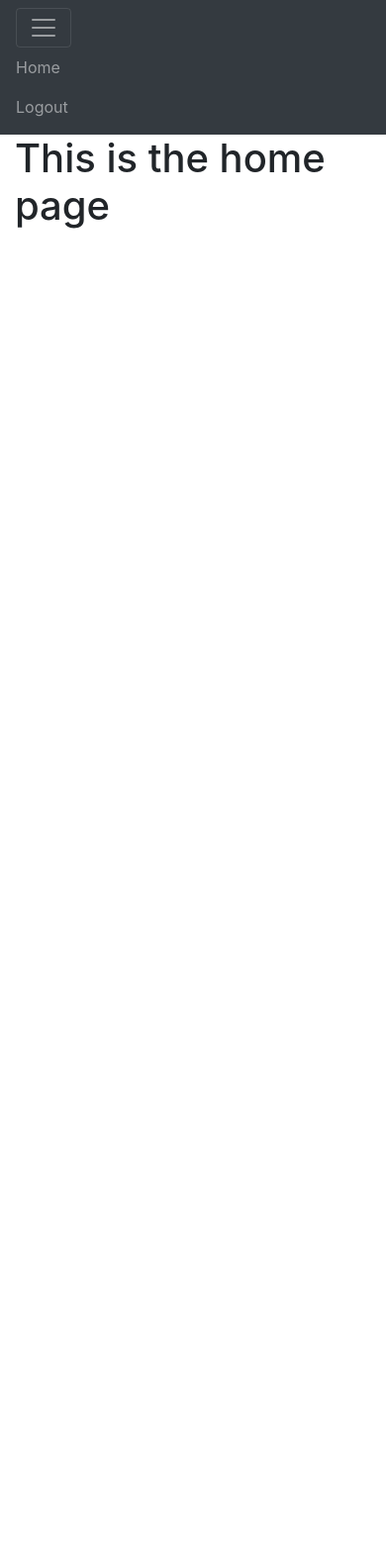
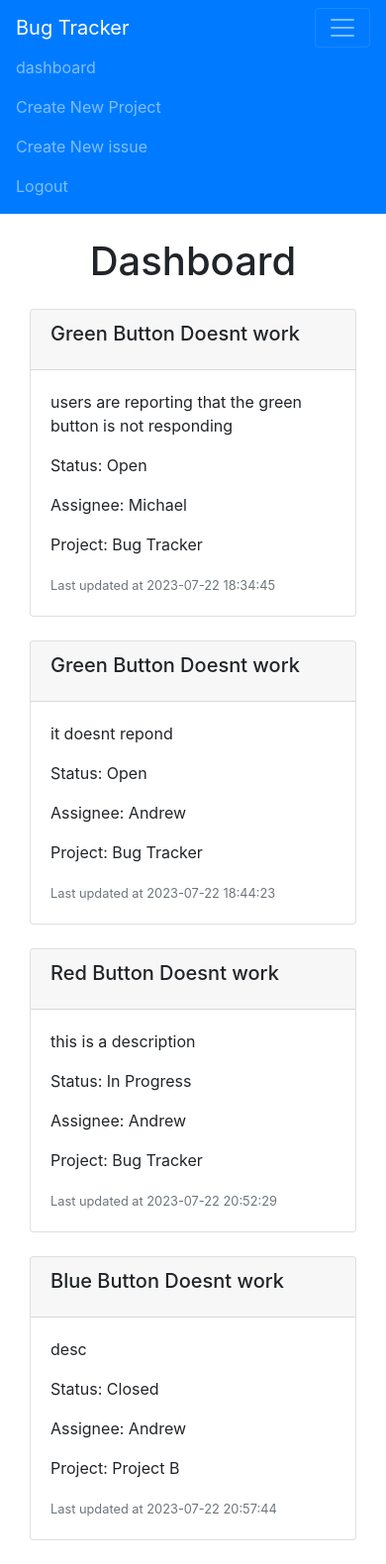
Before and after one commit to AndrewMaged814/Bug-Tracking, a Flask app: page / in a window 390 px wide, after a click that opens the changed part. Shown: the whole page at 99% size. Before the commit the page ends 231 px from the top, so only its background shows below. Run offline with Flask 3, Linux system fonts and the light colour scheme; a user stored in the database is signed in; some libraries are stand-ins or nearby versions.

Commit message:
Added dashboard, Create new ticket, new project Now dashboard shows properly

```diff
--- a/main.py
+++ b/main.py
@@ -3,4 +3,4 @@ from website import create_app
 app = create_app()
 
 if __name__ == '__main__':
-    app.run()
+    app.run(debug=True)
--- a/website/__init__.py
+++ b/website/__init__.py
@@ -19,7 +19,7 @@ def create_app():
     app.register_blueprint(views, url_prefix='/')
     app.register_blueprint(auth, url_prefix='/')
 
-    from .models import User, Note
+    from .models import User, Project
 
     with app.app_context():
         db.create_all()
--- a/website/templates/base.html
+++ b/website/templates/base.html
@@ -14,10 +14,12 @@
       href="https://stackpath.bootstrapcdn.com/font-awesome/4.7.0/css/font-awesome.min.css"
       crossorigin="anonymous"
     />
-    <title>{% block title %}Home{% endblock %}</title>
+
+    <title>{% block title %}Dashboard{% endblock %}</title>
   </head>
   <body>
-    <nav class="navbar navbar-expand-lg navbar-dark bg-dark">
+    <nav class="navbar navbar-dark bg-primary">
+      <a class="navbar-brand" href="/">Bug Tracker</a>
       <button
         class="navbar-toggler"
         type="button"
@@ -29,7 +31,9 @@
       <div class="collapse navbar-collapse" id="navbar">
         <div class="navbar-nav">
           {% if user.is_authenticated %}
-          <a class="nav-item nav-link" id="home" href="/">Home</a>
+          <a class="nav-item nav-link" id="dashboard" href="/">dashboard</a>
+          <a class="nav-item nav-link" id="create_project" href="/create_project">Create New Project</a>
+          <a class="nav-item nav-link" id="create_issue" href="/create_issue">Create New issue</a>
           <a class="nav-item nav-link" id="logout" href="/logout">Logout</a>
           {% else %}
           <a class="nav-item nav-link" id="login" href="/login">Login</a>
@@ -57,9 +61,7 @@
     </div>
     {% endif %} {% endfor %} {% endif %} {% endwith %}
 
-
     <div class="container">{% block content %} {% endblock %}</div>
-
     <script
       src="https://code.jquery.com/jquery-3.2.1.slim.min.js"
       integrity="sha384-KJ3o2DKtIkvYIK3UENzmM7KCkRr/rE9/Qpg6aAZGJwFDMVNA/GpGFF93hXpG5KkN"
@@ -75,5 +77,18 @@
       integrity="sha384-JZR6Spejh4U02d8jOt6vLEHfe/JQGiRRSQQxSfFWpi1MquVdAyjUar5+76PVCmYl"
       crossorigin="anonymous"
     ></script>
+
+{% block javascript %}
+    <script type="text/javascript">
+      function deleteProject(projectId) {
+  fetch("/delete-project", {
+    method: "POST",
+    body: JSON.stringify({ projectId: projectId }),
+  }).then((_res) => {
+    window.location.href = "/";
+  });
+  }
+</script>
+{% endblock %}
   </body>
 </html>
--- /dev/null
+++ b/website/templates/dashboard.html
@@ -0,0 +1,29 @@
+{% extends "base.html" %}
+
+{% block title %}Dashboard{% endblock %}
+
+{% block content %}
+<div class="container mt-4">
+  <h1 class="text-center">Dashboard</h1>
+  <div class="row mt-4">
+    <!-- Loop through the issues and generate Bootstrap cards -->
+    {% for issue in issues %}
+    <div class="col-md-4 mb-4">
+      <div class="card">
+        <div class="card-header">
+          <h5 class="card-title">{{ issue.title }}</h5>
+        </div>
+        <div class="card-body">
+          <p class="card-text">{{ issue.description }}</p>
+          <p class="card-text">Status: {{ issue.status }}</p>
+          <p class="card-text">Assignee: {{ issue.user.first_name }}</p>
+          <p class="card-text">Project: {{ issue.project.name }}</p>
+          <!-- Add other issue information here, if needed -->
+          <p class="card-text"><small class="text-muted">Last updated at {{ issue.date_reported }}</small></p>
+        </div>
+      </div>
+    </div>
+    {% endfor %}
+  </div>
+</div>
+{% endblock %}
--- a/website/templates/home.html
+++ /dev/null
@@ -1,7 +0,0 @@
-{% extends "base.html" %}
-{% block title %}Home{% endblock %}
-
-
-{% block content %}
-<h1> This is the home page</h1>
-{% endblock %}
--- a/website/templates/sign_up.html
+++ b/website/templates/sign_up.html
@@ -1,6 +1,5 @@
 {% extends "base.html" %} {% block title %}Sign Up{% endblock %} {% block
 content %}
-
 <form method="POST">
   <h3 align="center">Sign Up</h3>
   <div class="form-group">
@@ -14,7 +13,7 @@ content %}
     />
   </div>
   <div class="form-group">
-    <label for="firstName">first Name</label>
+    <label for="firstName">First Name</label>
     <input
       type="text"
       class="form-control"
--- a/website/views.py
+++ b/website/views.py
@@ -1,10 +1,84 @@
-# CREATE website roots
-from flask import Blueprint, render_template
-from flask_login import  login_required, current_user
+from flask import Blueprint, render_template, request, flash, jsonify, url_for, redirect
+from flask_login import login_required, current_user
+from .models import User, Project, Bug
+from . import db
+import json
 
 views = Blueprint('views', __name__)
 
+
 @views.route('/')
 @login_required
-def home():
-    return render_template("home.html", user=current_user)
+def dashboard():
+    # Get all issues from the database (Assuming Bug is your Issue model)
+    issues = Bug.query.all()
+
+    return render_template("dashboard.html", user=current_user, issues=issues)
+
+@views.route('/create_issue', methods=['GET', 'POST'])
+@login_required
+def create_issue():
+    if request.method == 'POST':
+        # Get the form data submitted by the user
+        issue_name = request.form['issueName']
+        description = request.form['description']
+        status = request.form['status']
+        assignee_id = int(request.form['assignee'])
+        project_id = int(request.form['project'])
+
+        # Retrieve the user, assignee, and project objects from the database
+        user = current_user  # Current logged-in user (creator of the issue)
+        assignee = User.query.get(assignee_id)
+        project = Project.query.get(project_id)
+
+        # Create a new Bug object with the form data and relationships
+        new_issue = Bug(title=issue_name, description=description, status=status, user=user, project=project)
+        new_issue.assignee = assignee  # Set the assignee for the new issue
+
+        # Save the new issue to the database
+        db.session.add(new_issue)
+        db.session.commit()
+
+        # Redirect the user to the dashboard or any other appropriate page
+        return redirect(url_for('views.dashboard'))
+
+    else:
+        # This is a GET request, so simply render the create_issue.html template
+        # and pass the necessary data (users and projects) to populate the dropdowns
+        users = User.query.all()  # Get all users from the database
+        projects = Project.query.all()  # Get all projects from the database
+        return render_template("create_issue.html", user=current_user, users=users, projects=projects)
+
+@views.route('/create_project', methods=['GET', 'POST'])
+@login_required
+def create_project():
+    if request.method == 'POST':
+        # Get the form data submitted by the user
+        project_name = request.form['projectName']
+        description = request.form['description']
+
+        # Create a new Project object with the form data and the current user as the project owner
+        new_project = Project(name=project_name, description=description)
+
+        # Save the new project to the database
+        db.session.add(new_project)
+        db.session.commit()
+
+        # Redirect the user to the "Create Issue" page
+        return redirect(url_for('views.create_issue'))
+
+    else:
+        # This is a GET request, so simply render the create_project.html template
+        return render_template("create_project.html", user=current_user)
+
+@views.route('/delete-project', methods=['POST'])
+def delete_project():
+    project = json.loads(request.data) # this function expects a JSON from the INDEX.js file
+    projectId = project['projectId']
+    project = Project.query.get(projectId)
+    if project:
+        if project.user_id == current_user.id:
+            db.session.delete(project)
+            db.session.commit()
+
+    return jsonify({})
```
Also changed, not shown: website/auth.py (+12 -8 lines), website/models.py (+23 -8 lines), website/static/index.js (added, +8 -0 lines), website/templates/create_issue.html (added, +48 -0 lines), website/templates/create_project.html (added, +22 -0 lines), website/templates/login.html (+3 -9 lines), instance/database.db. Lines whose indentation alone changed are shown as unchanged.
